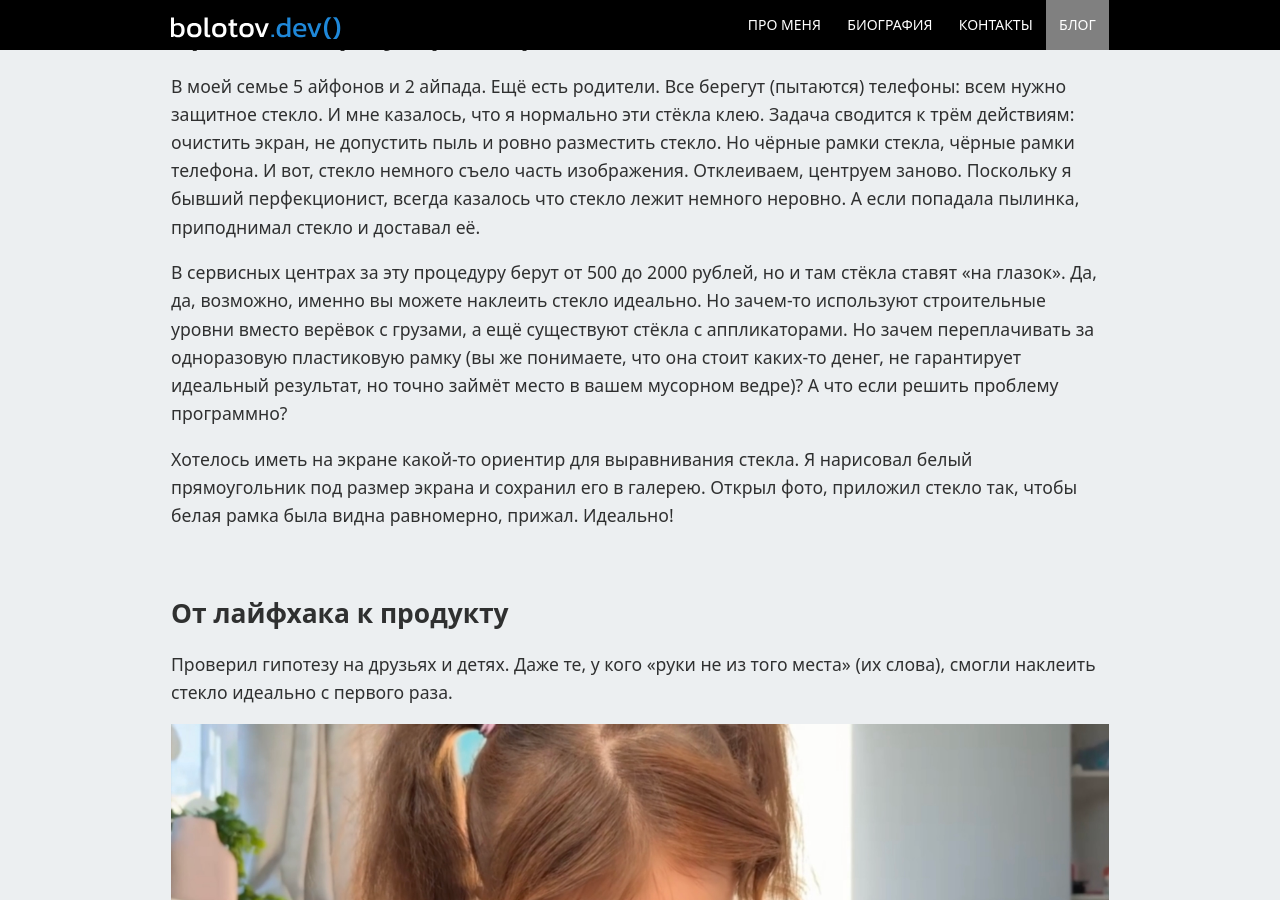
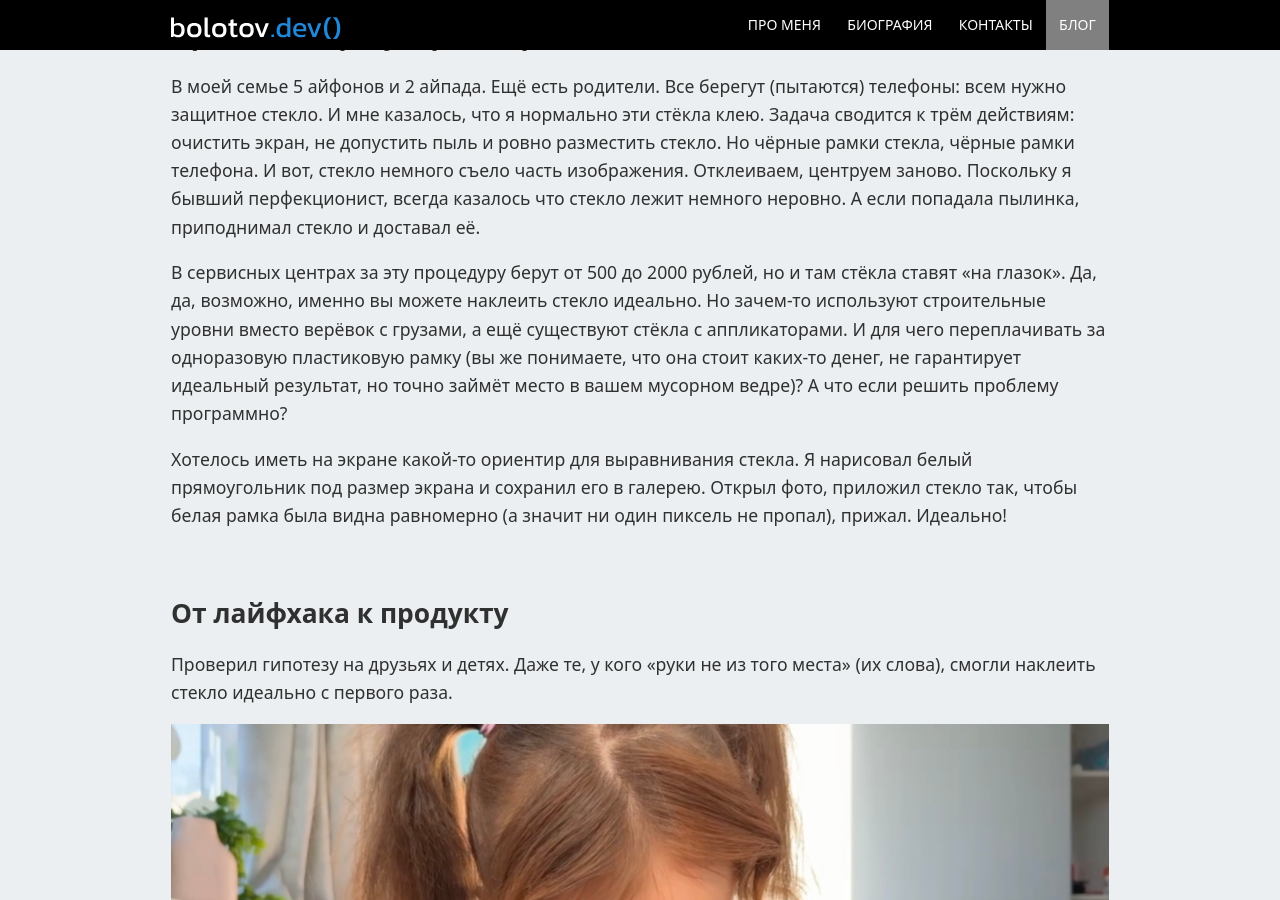
Before and after one commit to artembolotov/artembolotov.github.io, a Jekyll site: the page built from blog/_posts/2025-08-10-screenlines.md, in a window 1280 px wide and 900 px high, scrolled down 940 px. Built offline with Jekyll 4.4.1, drawn with Linux system fonts in a browser that asks for light colours.

Commit message:
Some fixes screenlines

```diff
--- a/blog/_posts/2025-08-10-screenlines.md
+++ b/blog/_posts/2025-08-10-screenlines.md
@@ -1,5 +1,5 @@
 ---
-title: "ScreenLines: обгоняем Столото и Парковки Москвы. Моё новое приложение"
+title: "ScreenLines: обгоняем Столото и Парковки Москвы. Моё новое приложение"
 description: "Решаем маленькую проблему и попадаем в топ-40 App Store за 3 дня. В конце статьи секрет."
 tags: [iosdev, notes]
 image: /blog/img/2025-08-10-screenlines/screenlines.png
@@ -22,9 +22,9 @@ ru_5.png
 
 В моей семье 5 айфонов и 2 айпада. Ещё есть родители. Все берегут (пытаются) телефоны: всем нужно защитное стекло. И мне казалось, что я нормально эти стёкла клею. Задача сводится к трём действиям: очистить экран, не допустить пыль и ровно разместить стекло. Но чёрные рамки стекла, чёрные рамки телефона. И вот, стекло немного съело часть изображения. Отклеиваем, центруем заново. Поскольку я бывший перфекционист, всегда казалось что стекло лежит немного неровно. А если попадала пылинка, приподнимал стекло и доставал её.
 
-В сервисных центрах за эту процедуру берут от 500 до 2000 рублей, но и там стёкла ставят «на глазок». Да, да, возможно, именно вы можете наклеить стекло идеально. Но зачем-то используют строительные уровни вместо верёвок с грузами, а ещё существуют стёкла с аппликаторами. Но зачем переплачивать за одноразовую пластиковую рамку (вы же понимаете, что она стоит каких-то денег, не гарантирует идеальный результат, но точно займёт место в вашем мусорном ведре)? А что если решить проблему программно?
+В сервисных центрах за эту процедуру берут от 500 до 2000 рублей, но и там стёкла ставят «на глазок». Да, да, возможно, именно вы можете наклеить стекло идеально. Но зачем-то используют строительные уровни вместо верёвок с грузами, а ещё существуют стёкла с аппликаторами. И для чего переплачивать за одноразовую пластиковую рамку (вы же понимаете, что она стоит каких-то денег, не гарантирует идеальный результат, но точно займёт место в вашем мусорном ведре)? А что если решить проблему программно?
 
-Хотелось иметь на экране какой-то ориентир для выравнивания стекла. Я нарисовал белый прямоугольник под размер экрана и сохранил его в галерею. Открыл фото, приложил стекло так, чтобы белая рамка была видна равномерно, прижал. Идеально!
+Хотелось иметь на экране какой-то ориентир для выравнивания стекла. Я нарисовал белый прямоугольник под размер экрана и сохранил его в галерею. Открыл фото, приложил стекло так, чтобы белая рамка была видна равномерно (а значит ни один пиксель не пропал), прижал. Идеально!
 
 ## От лайфхака к продукту
 
```
